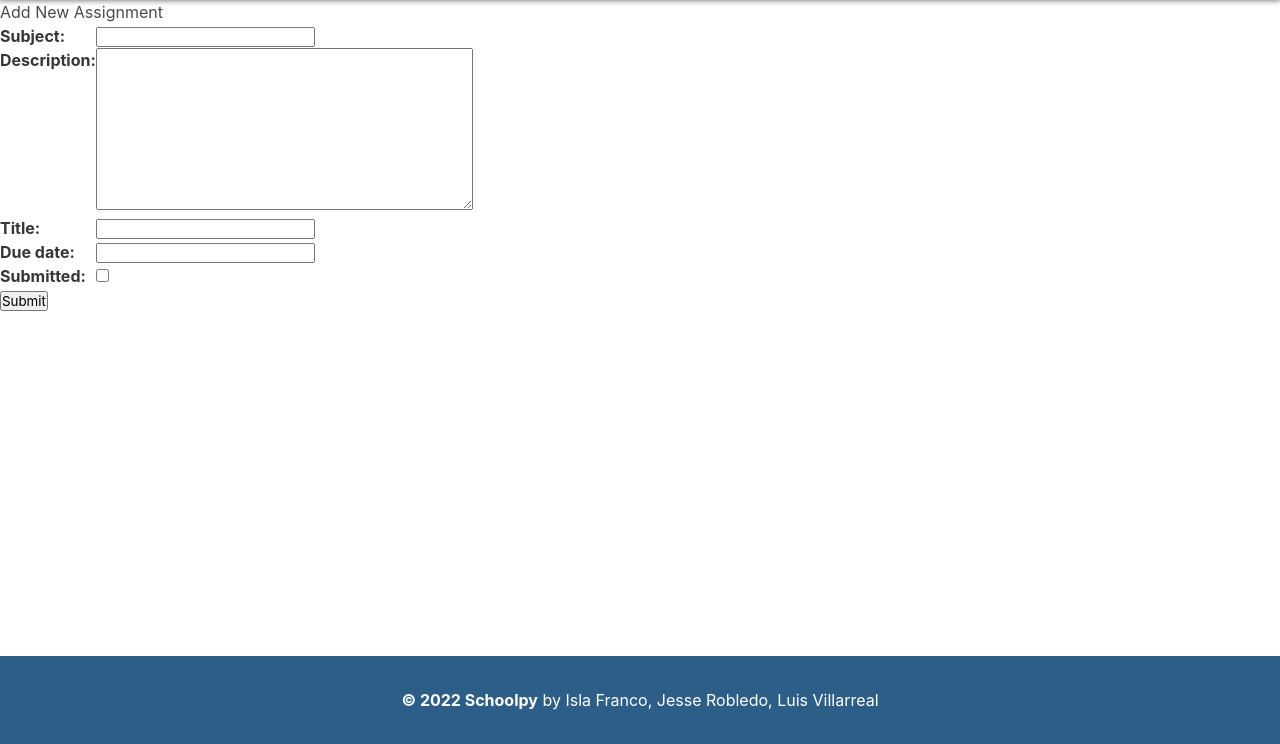
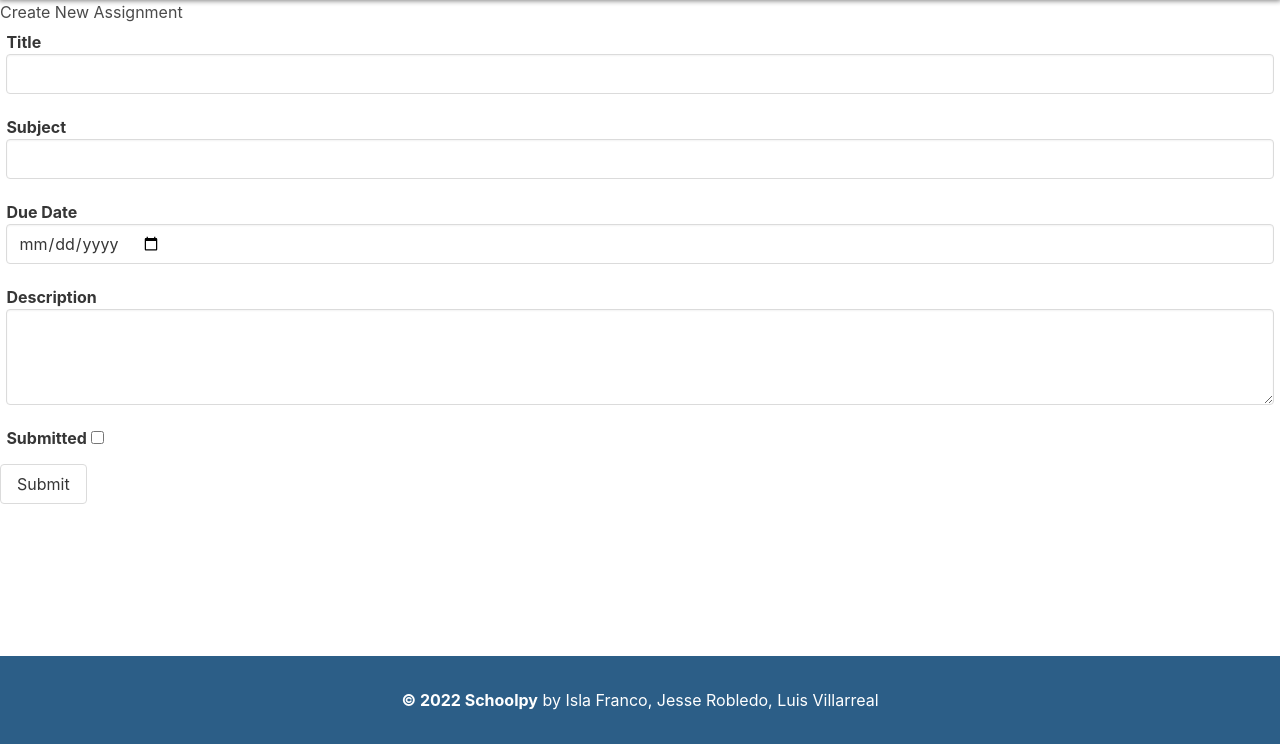
Before and after one commit to IslaFranco/schoolpy, a Django app: page /assignments/create/ in a window 1280 px wide. Shown: the part 56-800 px from the top of the page. Run offline with Django 4.2, Linux system fonts and the light colour scheme.

Commit message:
wip: working on css

```diff
--- a/main_app/templates/main_app/assignment_form.html
+++ b/main_app/templates/main_app/assignment_form.html
@@ -5,15 +5,47 @@
 {% if object %}
 <h1>Edit {{ object.title }}</h1>
 {% else %}
-<h1>Add New Assignment</h1>
+<h1>Create New Assignment</h1>
 {% endif %}
 
-<form action="" method="POST">
+<form action="{% url 'assignment_create' %}" method="POST" class="field">
     {%  csrf_token %}
-    <table>
-        {{ form.as_table }} <!-- TODO add Form to create New Assignment -->
-    </table>
-    <input type="submit" value="Submit">
+        <label class="label">
+            Title
+            <input class="input" type="text" name="title"
+                {% if object %}
+                    value="{{ object.title }}"
+                {% endif %}
+            >
+        </label>
+        <label class="label">
+            Subject
+            <input class="input" type="text" name="subject"
+                {% if object %}
+                    value="{{ object.subject }}"
+                {% endif %}
+            >
+        </label>
+        <label class="label">
+            Due Date
+            <input class="input" type="date" name="due_date"
+                {% if object %}
+                    value="{{ object.due_date }}"
+                {% endif %}
+            >
+        </label>
+        <label class="label">
+            Description
+            <textarea class="textarea" name="description" rows="3" maxlength="255">
+                {% if object %}
+                    {{ object.description }}
+                {% endif %}
+            </textarea>
+        </label>
+        <label class="label">
+            Submitted
+            <input class="checkbox" type="checkbox" name="submitted">
+        </label>
+        <input class="button" type="submit" value="Submit">
 </form>
-
 {% endblock %}
```
